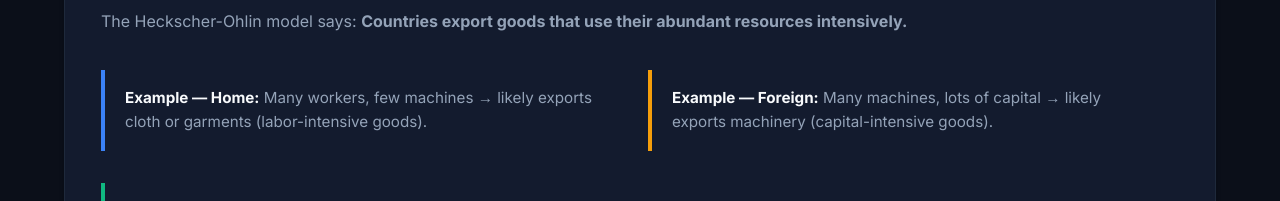
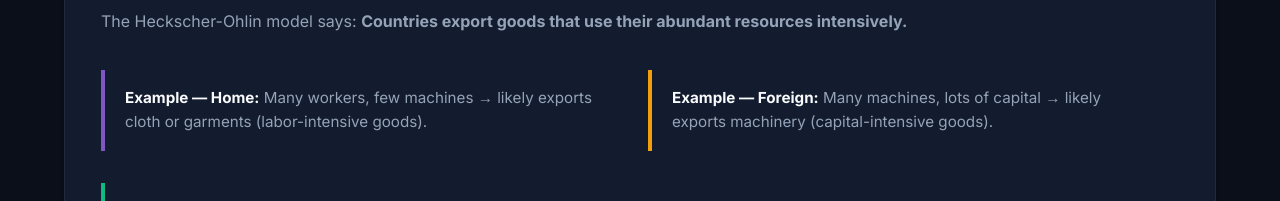
Before and after one commit to Aintuition-Academy/Gravity-with-AI, a React (Vite) app: page / in a window 1280 px wide. Both pictures are taken after a click on the element 640 px from the left and 1278 px from the top of the page. Shown: the part 1186-1387 px from the top of the page. Built offline with nearby package versions, Linux system fonts and the light colour scheme.

Commit message:
Tone down all module accent colors to muted, formal academic tones in both themes

```diff
--- a/src/App.jsx
+++ b/src/App.jsx
@@ -169,7 +169,7 @@ export default function App() {
       )}
 
       {activeTab === 'module1' && (
-        <div className="container" style={{ padding: '40px 24px' }}>
+        <div className="container module1-container" style={{ padding: '40px 24px' }}>
 
           {/* Header */}
           <div className="module-header">
--- a/src/components/Module2.jsx
+++ b/src/components/Module2.jsx
@@ -176,7 +176,7 @@ export default function Module2({ theme, setActiveTab }) {
   };
 
   return (
-    <div className="container" style={{ padding: '40px 24px' }}>
+    <div className="container module2-container" style={{ padding: '40px 24px' }}>
       {/* Header */}
       <div className="module-header">
         <button onClick={() => setActiveTab('home')} className="back-btn">
--- a/src/components/Module7.css
+++ b/src/components/Module7.css
@@ -17,11 +17,6 @@
   to { opacity: 1; transform: translateY(0); }
 }
 
-/* Override primary accents for Module 7 to use Emerald/Teal gradient and theme */
-.module7-container {
-  --accent-primary: #10b981; /* Emerald */
-  --accent-secondary: #0d9488; /* Teal */
-}
 
 /* Stepper wizard layout */
 .stepper-header {
--- a/src/components/Module8.css
+++ b/src/components/Module8.css
@@ -17,11 +17,6 @@
   to { opacity: 1; transform: translateY(0); }
 }
 
-/* Accent primary and secondary overrides for Module 8: Rose/Red theme representing heat/climate */
-.module8-container {
-  --accent-primary: #f43f5e; /* Rose */
-  --accent-secondary: #e11d48; /* Red */
-}
 
 /* Stepper wizard layout */
 .stepper-header {
--- a/src/components/Module9.css
+++ b/src/components/Module9.css
@@ -17,11 +17,6 @@
   to { opacity: 1; transform: translateY(0); }
 }
 
-/* Accent primary and secondary overrides for Module 9: Orange/Amber theme representing warning/conflict */
-.module9-container {
-  --accent-primary: #f97316; /* Orange */
-  --accent-secondary: #ea580c; /* Deep Orange */
-}
 
 /* Stepper wizard layout */
 .stepper-header {
--- a/src/components/Module9.jsx
+++ b/src/components/Module9.jsx
@@ -696,8 +696,8 @@ export default function Module9({ theme, setActiveTab }) {
                 <text x={50 + ((0.45 - 0.10) / 1.1) * 330} y="192" fill="#f59e0b" fontSize="8" textAnchor="middle">p^A (0.45)</text>
 
                 {/* Lower price threshold */}
-                <line x1={50 + ((0.27 - 0.10) / 1.1) * 330} y1="20" x2={50 + ((0.27 - 0.10) / 1.1) * 330} y2="180" stroke="#ea580c" strokeDasharray="3 3" />
-                <text x={50 + ((0.27 - 0.10) / 1.1) * 330} y="192" fill="#ea580c" fontSize="8" textAnchor="middle">p̃ (0.27)</text>
+                <line x1={50 + ((0.27 - 0.10) / 1.1) * 330} y1="20" x2={50 + ((0.27 - 0.10) / 1.1) * 330} y2="180" stroke="#9a3412" strokeDasharray="3 3" />
+                <text x={50 + ((0.27 - 0.10) / 1.1) * 330} y="192" fill="#9a3412" fontSize="8" textAnchor="middle">p̃ (0.27)</text>
 
                 {/* Autarky constant welfare line */}
                 <line x1="50" y1="110" x2="380" y2="110" stroke="#94a3b8" strokeDasharray="4 4" />
@@ -726,7 +726,7 @@ export default function Module9({ theme, setActiveTab }) {
                   const markerX = 50 + ((price91 - 0.10) / 1.1) * 330;
                   const markerY = 180 - (currentV - 10) * 15;
                   return (
-                    <circle cx={markerX} cy={markerY} r="6" fill="#f97316" stroke="#fff" strokeWidth="1.5" />
+                    <circle cx={markerX} cy={markerY} r="6" fill="#c2410c" stroke="#fff" strokeWidth="1.5" />
                   );
                 })()}
 
@@ -881,10 +881,10 @@ export default function Module9({ theme, setActiveTab }) {
                   const cp1Y = 80 + lsShift;
                   const cp2X = 160 - lsShift;
                   return (
-                    <path d={`M 30 ${cp1Y} Q 100 ${cp1Y} ${cp2X} 190`} fill="none" stroke="#f97316" strokeWidth="2" />
+                    <path d={`M 30 ${cp1Y} Q 100 ${cp1Y} ${cp2X} 190`} fill="none" stroke="#c2410c" strokeWidth="2" />
                   );
                 })()}
-                <text x="110" y="125" fill="#f97316" fontSize="7">B1B2 (Ltd Settl.)</text>
+                <text x="110" y="125" fill="#c2410c" fontSize="7">B1B2 (Ltd Settl.)</text>
 
                 {/* Exchange Frontier (C1C2) */}
                 {(() => {
--- a/src/index.css
+++ b/src/index.css
@@ -1104,3 +1104,115 @@ footer {
     align-items: flex-start;
   }
 }
+
+/* ==========================================================================
+   ACADEMIC UNDERSTATED ACCENT PALETTES FOR MODULES 1 TO 9
+   ========================================================================== */
+
+/* ── Module 1: Slate Blue / Indigo ── */
+.module1-container {
+  --accent-primary: #5c6bc0;
+  --accent-secondary: #3f51b5;
+  --accent-primary-hover: #3949ab;
+}
+.light-theme .module1-container {
+  --accent-primary: #3f51b5;
+  --accent-secondary: #283593;
+  --accent-primary-hover: #303f9f;
+}
+
+/* ── Module 2: Muted Amethyst / Purple ── */
+.module2-container {
+  --accent-primary: #7e57c2;
+  --accent-secondary: #5e35b1;
+  --accent-primary-hover: #673ab7;
+}
+.light-theme .module2-container {
+  --accent-primary: #5e35b1;
+  --accent-secondary: #4527a0;
+  --accent-primary-hover: #512da8;
+}
+
+/* ── Module 3: Muted Steel Blue ── */
+.module3-container {
+  --accent-primary: #4682b4;
+  --accent-secondary: #295e8a;
+  --accent-primary-hover: #356b9c;
+}
+.light-theme .module3-container {
+  --accent-primary: #295e8a;
+  --accent-secondary: #1a446c;
+  --accent-primary-hover: #22517d;
+}
+
+/* ── Module 4: Slate Teal / Petrol ── */
+.module4-container {
+  --accent-primary: #0f766e;
+  --accent-secondary: #115e59;
+  --accent-primary-hover: #134e4a;
+}
+.light-theme .module4-container {
+  --accent-primary: #115e59;
+  --accent-secondary: #134e4a;
+  --accent-primary-hover: #115e59;
+}
+
+/* ── Module 5: Muted Burgundy / Rose ── */
+.module5-container {
+  --accent-primary: #be123c;
+  --accent-secondary: #9f1239;
+  --accent-primary-hover: #881337;
+}
+.light-theme .module5-container {
+  --accent-primary: #9f1239;
+  --accent-secondary: #881337;
+  --accent-primary-hover: #9f1239;
+}
+
+/* ── Module 6: Dark Sage / Muted Green ── */
+.module6-container {
+  --accent-primary: #047857;
+  --accent-secondary: #065f46;
+  --accent-primary-hover: #064e3b;
+}
+.light-theme .module6-container {
+  --accent-primary: #065f46;
+  --accent-secondary: #064e3b;
+  --accent-primary-hover: #065f46;
+}
+
+/* ── Module 7: Muted Forest Green ── */
+.module7-container {
+  --accent-primary: #15803d;
+  --accent-secondary: #166534;
+  --accent-primary-hover: #14532d;
+}
+.light-theme .module7-container {
+  --accent-primary: #166534;
+  --accent-secondary: #14532d;
+  --accent-primary-hover: #166534;
+}
+
+/* ── Module 8: Muted Terracotta / Redwood ── */
+.module8-container {
+  --accent-primary: #b91c1c;
+  --accent-secondary: #991b1b;
+  --accent-primary-hover: #7f1d1d;
+}
+.light-theme .module8-container {
+  --accent-primary: #991b1b;
+  --accent-secondary: #7f1d1d;
+  --accent-primary-hover: #991b1b;
+}
+
+/* ── Module 9: Muted Amber / Ochre ── */
+.module9-container {
+  --accent-primary: #c2410c;
+  --accent-secondary: #9a3412;
+  --accent-primary-hover: #7c2d12;
+}
+.light-theme .module9-container {
+  --accent-primary: #9a3412;
+  --accent-secondary: #7c2d12;
+  --accent-primary-hover: #9a3412;
+}
```
Also changed, not shown: src/components/Module3.jsx (+25 -25 lines), 1 other file (tests, documents, lock files or other folders).
